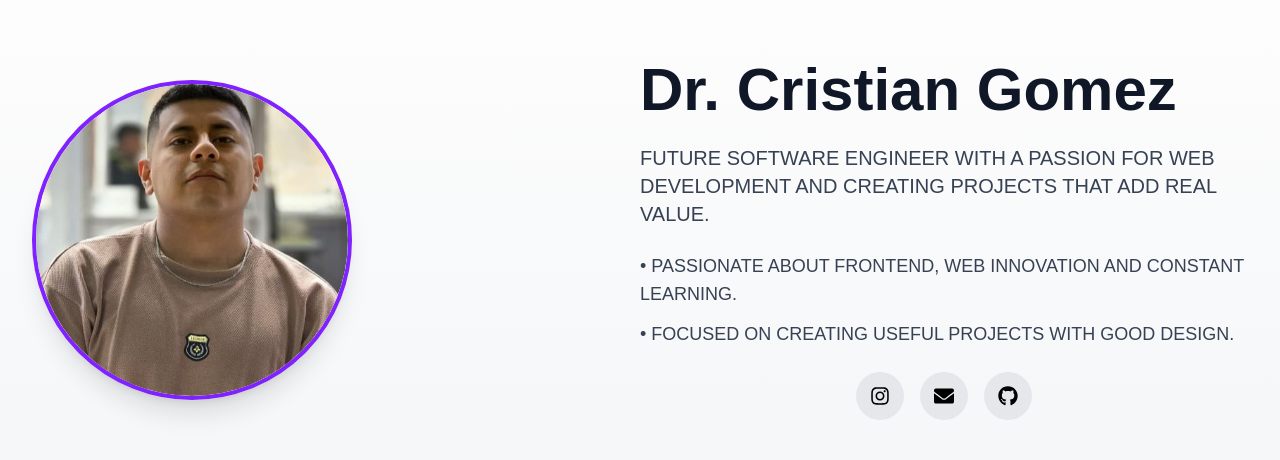
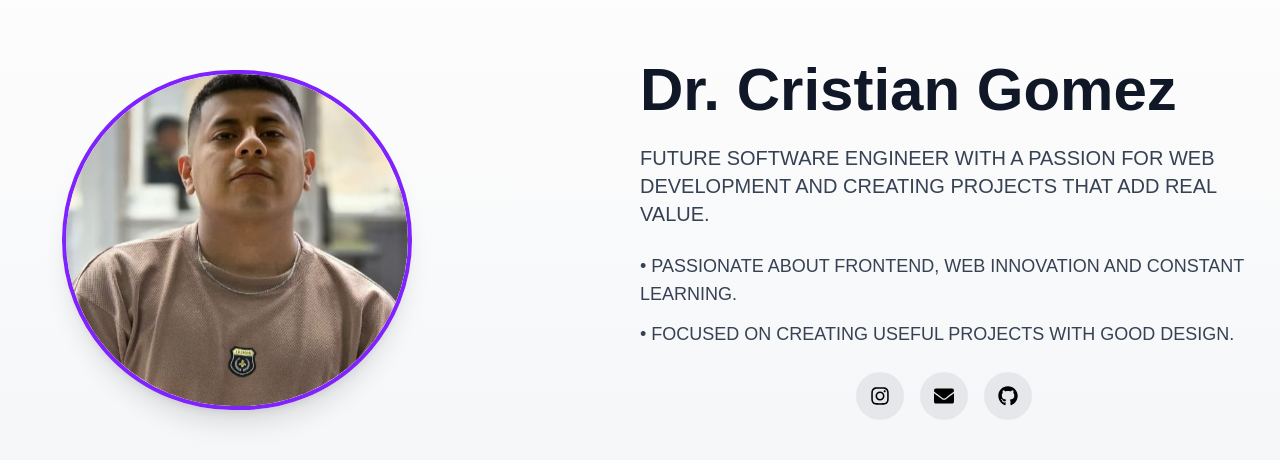
Before and after one commit to cristiancg11/Cristian-Portafolio, a Next.js app: page / in a window 1280 px wide. Shown: the part 160-620 px from the top of the page. Built offline with nearby package versions, Linux system fonts and the light colour scheme; no server answers.

Commit message:
mover avatar hacia la derecha en vista PC

```diff
--- a/src/components/HeroSection.tsx
+++ b/src/components/HeroSection.tsx
@@ -52,7 +52,7 @@ export default function HeroSection() {
       }`}>
         <div className="relative group" style={{
           // Ajusta la posición horizontal del círculo (valores negativos = izquierda, positivos = derecha)
-          marginLeft: '0px', // Cambia este valor para mover: '20px' = derecha, '-20px' = izquierda
+          marginLeft: '30px', // Cambia este valor para mover: '20px' = derecha, '-20px' = izquierda
           marginTop: '0px' // Cambia este valor para mover verticalmente: '20px' = abajo, '-20px' = arriba
         }}>
           <div
@@ -60,8 +60,8 @@ export default function HeroSection() {
             style={{
               // Ajusta el tamaño del círculo aquí (en píxeles)
               // Desktop (pantallas grandes): ajusta estos valores
-              width: '320px', // Cambia este valor para hacerlo más grande o pequeño (ej: '360px' = más grande, '280px' = más pequeño)
-              height: '320px', // Debe ser el mismo valor que width para mantener el círculo
+              width: '350px', // Cambia este valor para hacerlo más grande o pequeño (ej: '360px' = más grande, '280px' = más pequeño)
+              height: '340px', // Debe ser el mismo valor que width para mantener el círculo
               // Para móviles, el tamaño se ajustará automáticamente, pero puedes forzar un tamaño específico aquí
             }}
           >
```
